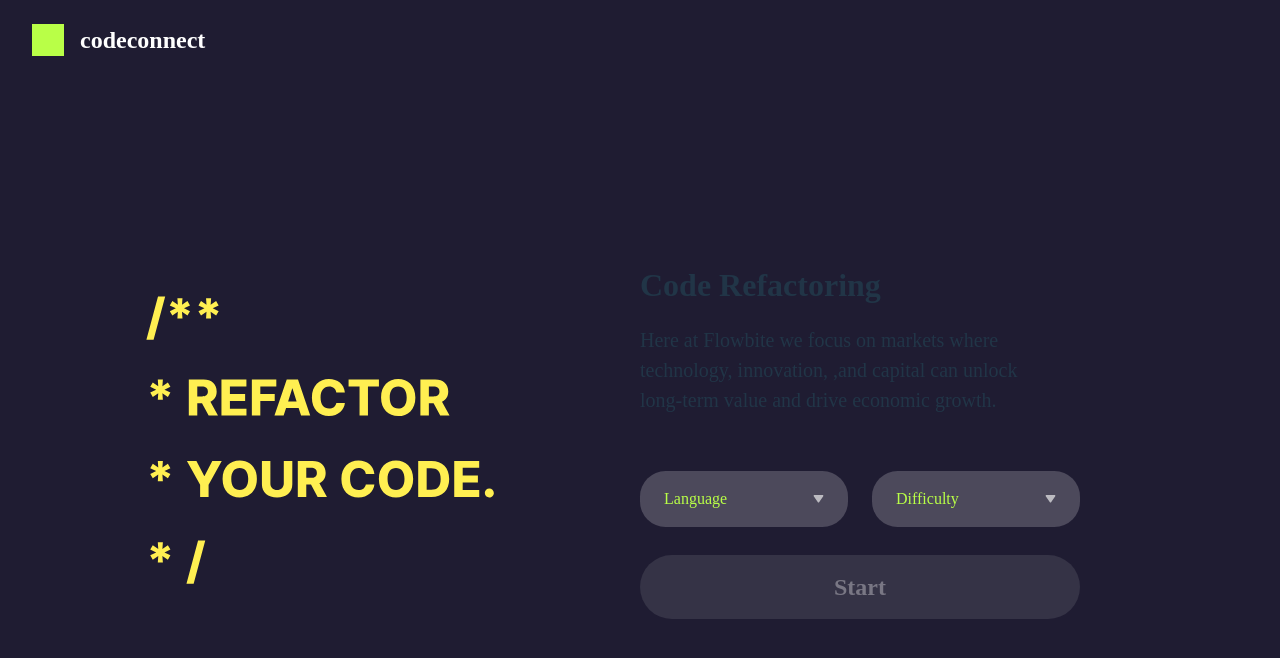
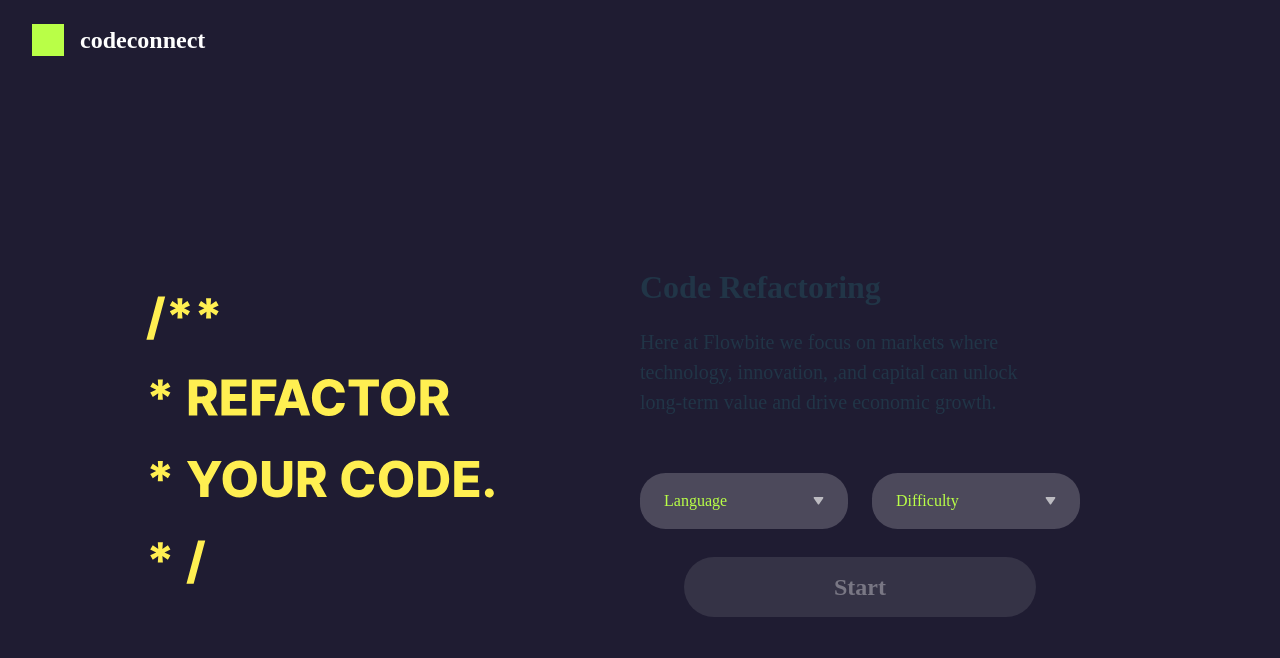
Before and after one commit to dhr05074/developic, a React (Vite) app in the folder front/: page / in a window 1280 px wide. Shown: the top 658 px of the page. Built offline with nearby package versions, Linux system fonts and the light colour scheme.

Commit message:
v0.0.0:35 button 디자인 시스템 적용

```diff
--- a/front/src/component/Button/Link.Button.tsx
+++ b/front/src/component/Button/Link.Button.tsx
@@ -9,11 +9,9 @@ type PropsType = {
 };
 
 export default function ButtonBasic(props: PropsType) {
-    const active =
-        "pretendard_bold_24 motion_basic inline-flex items-center justify-center rounded-full bg-coco-green_500 w-full py-5 text-center text-base font-medium text-black  hover:bg-Navy-700 hover:text-white";
+    const active = "  button_large coco_button";
 
-    const inactive =
-        "pretendard_bold_24 motion_basic inline-flex items-center justify-center rounded-full bg-Navy-800 w-full py-5 text-center text-base font-medium text-Navy-500 hover:text-Navy-500 cursor-not-allowed ";
+    const inactive = " button_large coco_button_disabled  ";
 
     return (
         <Link
--- a/front/src/routes/Home.tsx
+++ b/front/src/routes/Home.tsx
@@ -63,7 +63,7 @@ export default function Select() {
                             Here at Flowbite we focus on markets where technology, innovation, ,and capital can unlock
                             long-term value and drive economic growth.
                         </p>
-                        <div className="relative mt-10 flex h-14 w-full  flex-row">
+                        <section id="home_selectButtons" className="relative mt-10 flex h-14 w-full  flex-row">
                             <SelectComponent
                                 value={{ menu: languages, callback: setLang }}
                                 disabled="Language"
@@ -74,14 +74,16 @@ export default function Select() {
                                 disabled="Difficulty"
                                 location="right-0"
                             />
-                        </div>
-                        <div className="mt-3 w-full">
+                        </section>
+                        <section id="home_startButton" className="flex w-full flex-row justify-center">
+                            <div className="mt-3 w-[80%]">
                                 {selectOptoin.currentLang && selectOptoin.defaultDifficulty ? (
                                     <ButtonLink link={buttonOption} name="Start" />
                                 ) : (
                                     <ButtonLink name="Start" />
                                 )}
                             </div>
+                        </section>
                     </div>
                 </article>
             </section>
--- a/front/src/styles/designSystem.css
+++ b/front/src/styles/designSystem.css
@@ -23,3 +23,31 @@
 .pretendard_extrabold_32 {
     @apply font-Pretendard text-[32px] font-extrabold;
 }
+/* width 고정할지 정하기.*/
+.coco_button {
+    @apply inline-flex w-full items-center  justify-center bg-coco-green_500 text-center  text-black;
+}
+.coco_button:hover {
+    @apply bg-Navy-700 text-white;
+}
+.coco_button_outline {
+    @apply inline-flex w-full cursor-not-allowed items-center justify-center bg-coco-green_500 text-center text-coco-green_500;
+}
+.coco_button_disabled {
+    @apply inline-flex w-full cursor-not-allowed items-center justify-center bg-Navy-800 text-center text-Navy-500 hover:text-Navy-500;
+}
+.button_large {
+    @apply transition-all duration-300 ease-in-out;
+    @apply font-Pretendard text-[24px] font-bold;
+    @apply rounded-full py-3;
+}
+.button_medium {
+    @apply transition-all duration-300 ease-in-out;
+    @apply font-Pretendard text-[20px] font-medium;
+    @apply rounded-full py-2;
+}
+.button_small {
+    @apply transition-all duration-300 ease-in-out;
+    @apply font-Pretendard text-[12px] font-normal;
+    @apply rounded-full py-1;
+}
```
Also changed, not shown: 1 other file (tests, documents, lock files or other folders). Lines whose indentation alone changed are shown as unchanged.
